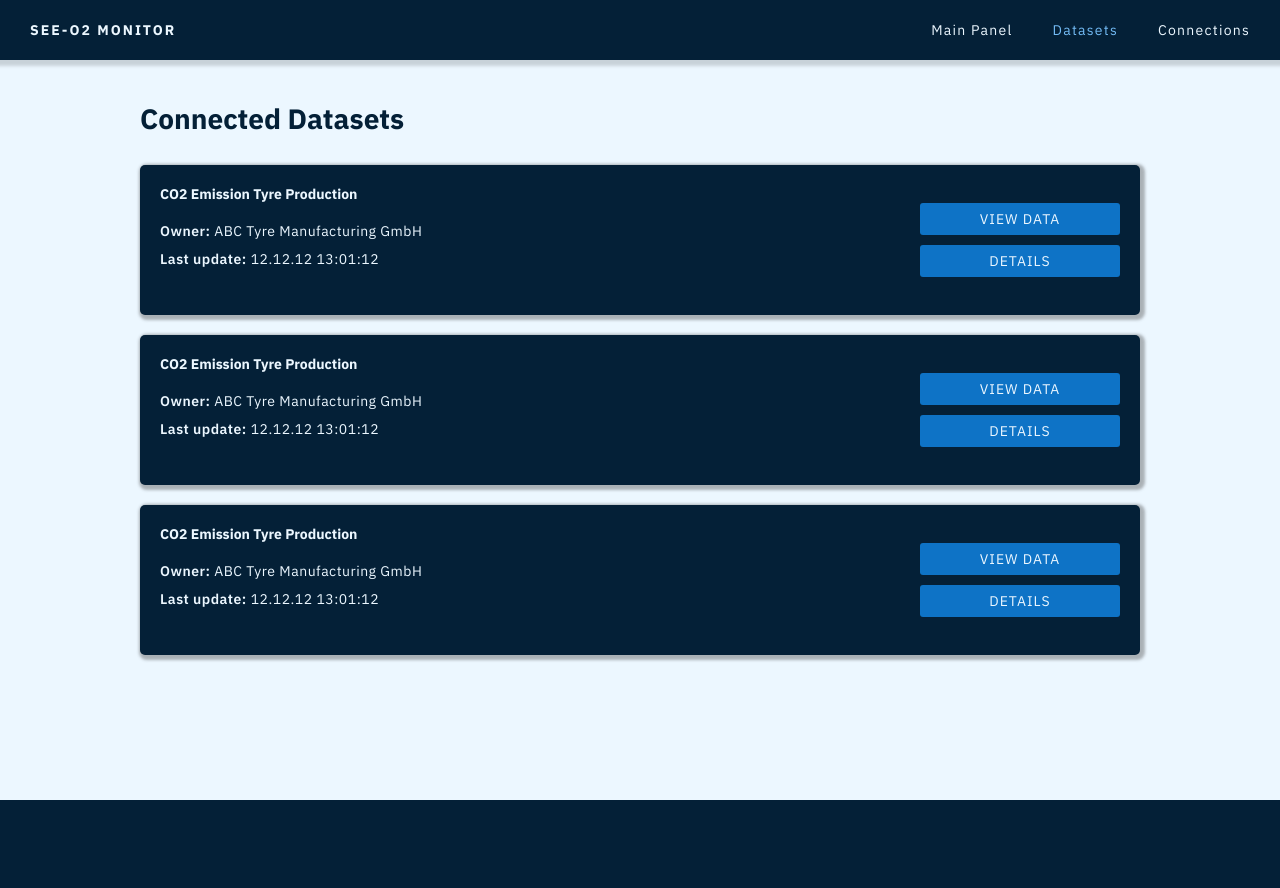
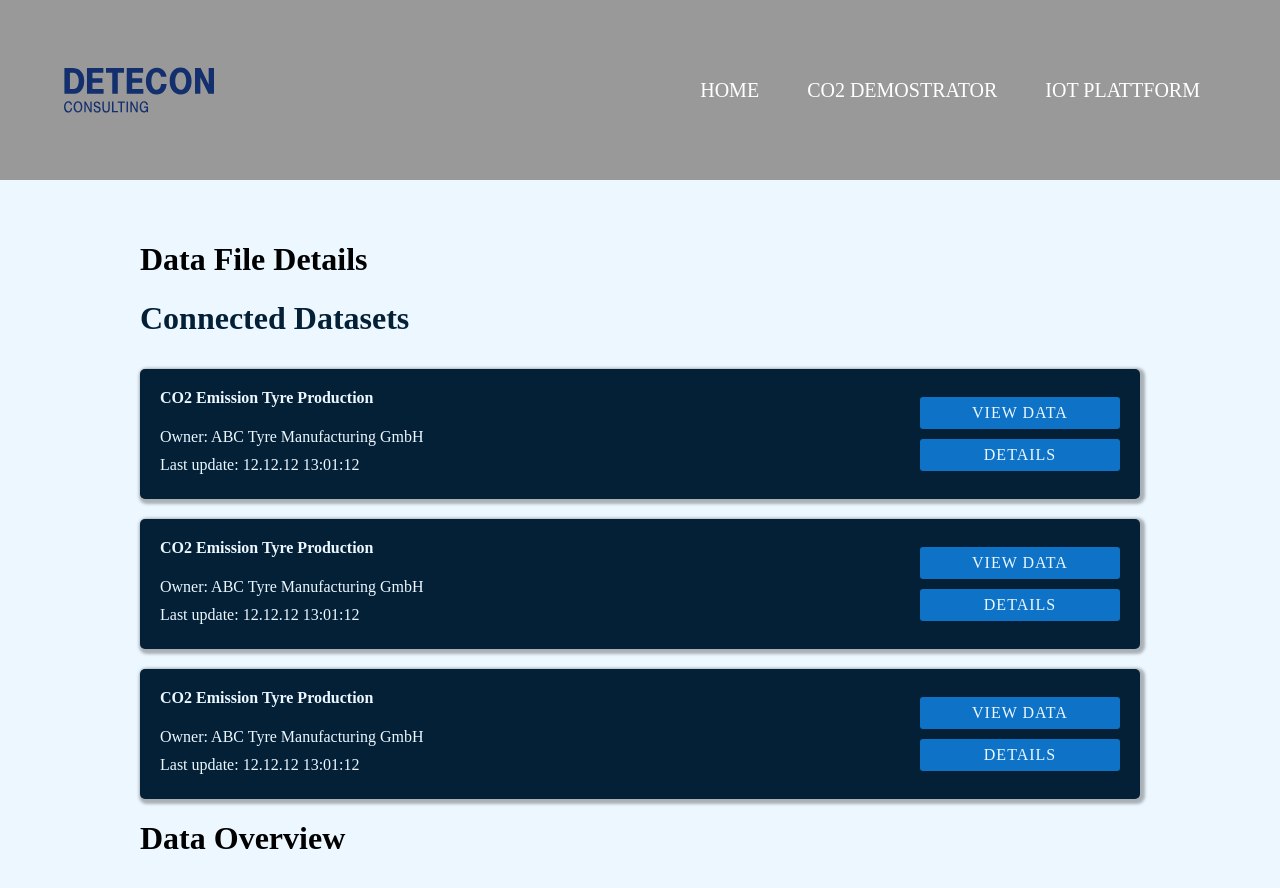
Before and after one commit to FengJiDetecon/CO2-Demonstrator, a Vue app in the folder co2demo/: page /datasets/connected-datasets in a window 1280 px wide. Shown: the top 888 px of the page. Before the commit the page ends 800 px from the top, so only its background shows below. Built offline with nearby package versions, Linux system fonts and the light colour scheme.

Commit message:
integrated main navbar

```diff
--- a/co2demo/index.html
+++ b/co2demo/index.html
@@ -2,9 +2,10 @@
 <html lang="en">
   <head>
     <meta charset="UTF-8" />
-    <link rel="icon" href="/favicon.ico" />
+    <link rel="shoucut icon" href="https://www.detecon.com/favicons/apple-icon-57x57.png">
     <meta name="viewport" content="width=device-width, initial-scale=1.0" />
-    <title>Vite App</title>
+    <title>Data Space Demo</title>
+    <script src="https://kit.fontawesome.com/a076d05399.js" crossorigin="anonymous"></script>
   </head>
   <body>
     <div id="app"></div>
--- a/co2demo/src/components/NavBar.vue
+++ b/co2demo/src/components/NavBar.vue
@@ -1,18 +1,18 @@
 <template>
   <div class="navbar-container">
     <div>
-      <router-link class="logo-router" to="/">
+      <router-link class="logo-router" :to="{name:'co2-my-components'}">
       <h3 class="logo-text">SEE-O2 MONITOR</h3>
       </router-link>
     </div>
     <div class="tabs-desktop">
-      <router-link to="/" class="tab-link">
+      <router-link :to="{name:'my-components'}" class="tab-link">
         <div class="tab">Main Panel</div>
       </router-link>
-      <router-link to="/datasets" class="tab-link">
+      <router-link :to="{name:'datasets'}" class="tab-link">
         <li class="tab">Datasets</li>
       </router-link>
-      <router-link to="/connections" class="tab-link">
+      <router-link :to="{name:'connections'}" class="tab-link">
         <div class="tab">Connections</div>
       </router-link>
     </div>
--- /dev/null
+++ b/co2demo/src/components/mainNavBar.vue
@@ -0,0 +1,215 @@
+<template>
+<header :class="{'scrolled-nav': srolledNav}">
+  <div class="nav-container">
+    <div class="company-lego">
+      <img src="@/assets/Detecon_Logo.svg" alt="Detecon_Lego">
+    </div>
+    <ul class="navigation" v-show="!mobile">
+      <li class="nav-tab">
+        <router-link class="link" to="/">Home</router-link>
+      </li>
+      <li class="nav-tab">
+        <router-link :to="{name:'co2-home'}" class="link">CO2 Demostrator</router-link>
+      </li>
+      <li class="nav-tab">
+        <router-link to="/" class="link">IoT Plattform</router-link>
+      </li>
+    </ul>
+    <div class="icon">
+      <i @click="toggleNavBar" v-show="mobile" class="far fa-bars" :class="{'icon-active': mobileNav}"></i>
+    </div>
+    <transition name="mobile-nav">
+      <ul class="dropdown-navigation" v-show="mobileNav">
+        <li class="nav-tab">
+          <router-link class="link" to="/">Home</router-link>
+        </li>
+        <li class="nav-tab">
+          <router-link :to="{name:'co2-home'}" class="link">CO2 Demostrator</router-link>
+        </li>
+        <li class="nav-tab">
+          <router-link to="/" class="link">IoT Plattform</router-link>
+        </li>
+    </ul>
+    </transition>
+  </div>
+</header>
+</template>
+
+<script>
+export default {
+  name: "main-nav-bar",
+  data() {
+    return {
+      srolledNav: null,
+      mobileNav: null,
+      mobile: true,
+      windowWidth: null,
+    };
+  },
+  methods: {
+    toggleNavBar() {
+      this.mobileNav = !this.mobileNav;
+    },
+    checkWindowWidth() {
+      this.windowWidth = window.innerWidth;
+      if (this.windowWidth <= 850) {
+        this.mobile = true;
+      } else {
+        this.mobile = false;
+        this.mobileNav = false;
+      }
+    },
+    updateScrollPosition() {
+      console.log("updateScrollPosition");
+      if (window.scrollY > 50) {
+        this.srolledNav = true;
+      } else {
+        this.srolledNav = false;
+      }
+    },
+    },
+  created() {
+     this.checkWindowWidth();
+    window.addEventListener("resize", this.checkWindowWidth);
+  },
+  mounted() {
+    window.addEventListener("scroll", this.updateScrollPosition);
+  },
+}
+</script>
+
+<style lang="scss" scoped>
+header {
+  background-color: rgba($color: grey, $alpha: 0.8);
+  z-index: 99;
+  width: 100%;
+  transition: all 0.5s ease all;
+  color: white;
+
+  .nav-container {
+    position: relative;
+    display: flex;
+    flex-direction: row;
+    padding: 15px 0;
+    transition: 0.5s ease all;
+    width: 90%;
+    margin: 0 auto;
+    @media(min-width: 1200px){
+      max-width: 1200px;
+    }
+
+    ul,
+    .link {
+      list-style: none;
+      font-weight: 500;
+      color: white;
+      text-decoration: none;
+    }
+
+    li {
+      text-transform: uppercase;
+      padding: 16px;
+      margin-left: 16px;
+    }
+
+    .link{
+      font-size: 20px;
+      transition: 0.8s ease all;
+      padding-bottom: 4px;
+      border-bottom: 2px solid transparent;
+      &:hover {
+        color: var(--darkblue);
+        border-color:var(--darkblue);
+      }
+    }
+    .navigation {
+      display: flex;
+      align-items: center;
+      flex: 1;
+      justify-content: flex-end;
+    }
+    .company-lego {
+      display: flex;
+      flex-direction: row;
+      align-items: center;
+      justify-content: center;
+      img {
+        width: 150px;
+        height: 150px;
+        transition: 0.5s ease all;
+      }
+    }
+    .icon {
+      display: flex;
+      flex-direction: row;
+      align-items: center;
+      position: absolute;
+      height: 100%;
+      right: 25px;
+      top: 0;
+      scale: 1.5;
+
+      i {
+        font-size: 20px;
+        transition: 0.8s ease all;
+        cursor: pointer;
+      }
+    }
+    .icon-active {
+      transform: rotate(180deg);
+    }
+    .dropdown-navigation {
+      display: flex;
+      flex-direction: column;
+      position: fixed;
+      height: 100%;
+      background-color: var(--lightshadow);
+      width: 100%;
+      max-width: 250px;
+      top: 0;
+      left: 0;
+      margin: 0;
+      animation: slide 0.5s forwards;
+      li {
+        margin-left: 0;
+        .link {
+          color: white;
+
+        }
+      }
+    }
+    .mobile-nav-enter-active,
+    .mobile-nav-leave-active {
+      transition: all 0.8s ease;
+    }
+
+    .mobile-nav-enter-from,
+    .mobile-nav-leave-to {
+      transform: translateX(-100%);
+    }
+    .mobile-nav-enter-to
+    .mobile-nav-leave-from {
+      transform: translateX(0);
+    }
+  }
+}
+.scrolled-nav {
+  background-color: grey;
+  color: white;
+  .nav-container {
+    .company-lego {
+      img {
+        width: 100px;
+        height: 100px;
+        transition: 2s ease all;
+      }
+    }
+  }
+}
+.logo-router {
+  text-decoration: none;
+}
+.tab-link {
+  text-decoration: none;
+}
+</style>
--- a/co2demo/src/main.js
+++ b/co2demo/src/main.js
@@ -1,8 +1,9 @@
 import { createApp } from 'vue'
-import App from './App.vue'
+// import App from './App.vue'
 import router from './router'
+import main from './main.vue'
 
-const app = createApp(App)
+const app = createApp(main)
 
 app.use(router)
 
--- /dev/null
+++ b/co2demo/src/main.vue
@@ -0,0 +1,43 @@
+<template>
+<div class="app" style="height: 100%">
+    <link rel="stylesheet" href="https://fonts.googleapis.com/icon?family=Material+Icons">
+    <MainNavBar class="nav-bar" id="navBar"/>
+    <div id="main-page-content">
+        <router-view />
+    </div>
+</div>
+</template>
+
+<script>
+import MainNavBar from "./components/mainNavBar.vue";
+export default {
+    components: { MainNavBar }
+}
+</script>
+<style lang="scss">
+@import url("https://fonts.googleapis.com/css2?family=IBM+Plex+Sans:ital,wght@0,100;0,200;0,300;0,400;0,500;0,600;0,700;1,100;1,200;1,300;1,400;1,500;1,600;1,700&display=swap");
+:root {
+  --mainblue: #063358;
+  --brightblue: #0E73C6;
+  --darkblue: #063358;
+  --darkbackground: #01070C;
+  --background: #042037;
+  --libackground: #73BBF5;
+  --accent2: #ff6b35;
+  --gray: #384558;
+  --darkgray: #292929;
+  --white: #ecf7ff;
+  --error: #e27373;
+  --lightshadow: #47474765;
+  --screen-size: calc(100vh - 60px);
+  --nav-bar-height: 60px;
+  font-size: 16px;
+}
+* {
+  box-sizing: border-box;
+  color: var(--white);
+}
+body{
+    margin: 0;
+}
+</style>
--- a/co2demo/src/router/index.js
+++ b/co2demo/src/router/index.js
@@ -1,4 +1,5 @@
 import { createRouter, createWebHistory } from 'vue-router'
+import CO2DemoView from '../views/CO2DemoView.vue'
 import HomeView from '../views/HomeView.vue'
 import DatasetsView from '../views/DatasetsView.vue'
 import ConnectionsView from '../views/ConnectionsView.vue'
@@ -13,13 +14,64 @@ const router = createRouter({
   history: createWebHistory(import.meta.env.BASE_URL),
   routes: [
     {
-      path: '/',
-      name: 'home',
-      component: HomeView,
-      redirect: "/mycomponents",
+      path: '/co2-demonstrator',
+      name: 'co2-home',
+      component: CO2DemoView,
       children: [
         {
-          path: "mycomponents",
+          path: "my-components",
+          name: "my-components",
+          component: MyComponents,
+        },
+        {
+          path: "datasets",
+          name: "datasets",
+          component: DatasetsView,
+          children: [
+            {
+              path: "data-details",
+              name: "data-details",
+              component: DataDetails,
+            },
+            {
+              path: "connected-datasets",
+              name: "connected-datasets",
+              component: ConnectedDatasets,
+            },
+            {
+              path: "data-overview",
+              name: "data-overview",
+              component: DataOverview,
+            }
+          ]
+        },
+        {
+          path: "connections",
+          name: "connections",
+          component: ConnectionsView,
+          redirect: {name: "connection-history"},
+          children: [
+            {
+              path: "connection-history",
+              name: "connection-history",
+              component: ConnectionHistory,
+            },
+            {
+              path: "dataspaces-overview",
+              name: "dataspaces-overview",
+              component: DataspacesOverview,
+            }
+          ]
+        },
+      ]
+    },
+    {
+      path: '/co2-demonstrator/home',
+      name: 'co2-my-components',
+      component: HomeView,
+      children: [
+        {
+          path: "/co2-demostrator/mycomponents",
           component: MyComponents,
           name: MyComponents,
         },
@@ -27,7 +79,7 @@ const router = createRouter({
     },
     {
       path: '/datasets',
-      name: 'datasets',
+      name: 'co2-datasets',
       redirect: "/datasets/connected-datasets",
       component: DatasetsView,
       children: [
@@ -49,25 +101,6 @@ const router = createRouter({
 
       ],
     },
-    {
-      path: '/connections',
-      name: 'connections',
-      component: ConnectionsView,
-      redirect: "/connections/connections-history",
-      children: [
-        {
-          path: "connections-history",
-          component: ConnectionHistory,
-          name: ConnectionHistory,
-        },
-        {
-          path: "dataspaces-overview",
-          component: DataspacesOverview,
-          name: DataspacesOverview,
-        },
-
-      ],
-    },
   ]
 })
 
--- a/co2demo/src/App.vue
+++ b/co2demo/src/views/CO2DemoView.vue
@@ -5,20 +5,20 @@
       rel="stylesheet"
     />
     <NavBar class="nav-bar" id="navBar"></NavBar>
-    <router-view v-slot="{Component, route}" id="page-content">
-    <transition :name="route.meta.transition" mode="out-in">
-      <component :is="Component"></component>
-    </transition>
+    <router-view v-slot="{Component, route}" id="co2-page-content">
+      <transition :name="route.meta.transition" mode="out-in">
+        <component :is="Component"></component>
+      </transition>
     </router-view>
   </div>
 </template>
 
 <script>
-import NavBar from "./components/NavBar.vue";
+import NavBar from "../components/NavBar.vue";
 // import Footer from "./components/Footer.vue";
 
 export default {
-  name: "App",
+  name: "co2-app",
   components: {
     NavBar,
     // Footer,
@@ -26,12 +26,11 @@ export default {
 };
 </script>
 
-<style lang="scss">
-@import url('https://fonts.googleapis.com/css2?family=IBM+Plex+Sans:ital,wght@0,100;0,200;0,300;0,400;0,500;0,600;0,700;1,100;1,200;1,300;1,400;1,500;1,600;1,700&display=swap');
-
+<style lang="scss" scoped>
+@import url("https://fonts.googleapis.com/css2?family=IBM+Plex+Sans:ital,wght@0,100;0,200;0,300;0,400;0,500;0,600;0,700;1,100;1,200;1,300;1,400;1,500;1,600;1,700&display=swap");
 :root {
   --mainblue: #063358;
-  --brightblue:#0E73C6;
+  --brightblue: #0E73C6;
   --darkblue: #063358;
   --darkbackground: #01070C;
   --background: #042037;
@@ -41,15 +40,11 @@ export default {
   --darkgray: #292929;
   --white: #ecf7ff;
   --error: #e27373;
-
   --lightshadow: #47474765;
-
   --screen-size: calc(100vh - 60px);
   --nav-bar-height: 60px;
-
   font-size: 16px;
 }
-
 * {
   box-sizing: border-box;
   color: var(--white);
@@ -84,7 +79,7 @@ export default {
 body,
 html {
   margin: 0;
-  height: 100vh;
+  height: 50%;
   width: 100%;
 }
 
@@ -93,7 +88,7 @@ body {
 }
 
 h1 {
-  font-size: 6.5rem;
+  font-size: 3.5rem;
   font-weight: lighter;
   letter-spacing: -1.5px;
 }
@@ -247,5 +242,13 @@ textarea {
 
 }
 
+.vue-enter-active,
+.vue-leave-active {
+  transition:opacity 1.5s;
+}
 
+.vue-enter-from,
+.vue-leave-to {
+  opacity: 0;
+}
 </style>
--- a/co2demo/src/views/ConnectionsView.vue
+++ b/co2demo/src/views/ConnectionsView.vue
@@ -4,11 +4,11 @@
       <h3 class="page-title">Data Spaces and Connections History</h3>
 
       <div class="window-links">
-        <router-link class="link" to="connections-history">
+        <router-link class="link" :to="{name:'connection-history'}">
           <div class="link-button">Connections History</div>
         </router-link>
 
-        <router-link class="link" to="dataspaces-overview">
+        <router-link class="link" :to="{name:'dataspaces-overview'}">
           <div class="link-button">Dataspaces Overview</div>
         </router-link>
       </div>
--- a/co2demo/src/views/DatasetsView.vue
+++ b/co2demo/src/views/DatasetsView.vue
@@ -1,18 +1,43 @@
 <template>
   <div class="page-wrapper">
     <div class="content-container">
-
-      <router-view v-slot="{ Component, route }" id="page-content">
-          <transition :name="route.meta.transition" mode="out-in">
-            <component :is="Component"></component>
-          </transition>
-        </router-view>
-
+        <DataDetails />
+        <ConnectedDatasets/>
+        <DataOverview/>
     </div>
         <div class="spacer-bottom"></div>
   </div>
 </template>
+<script>
+import DataDetails from '../components/DatasetsViewUI/DataDetails.vue';
+import ConnectedDatasets from '../components/DatasetsViewUI/ConnectedDatasets.vue';
+import DataOverview from '../components/DatasetsViewUI/DataOverview.vue';
 
+export default {
+  data() {
+    return {
+      //
+    };
+  },
+  components: {
+    DataDetails,
+    ConnectedDatasets,
+    DataOverview,
+  },
+  methods: {
+    //
+  },
+  computed: {
+    //
+  },
+  mounted() {
+    //
+  },
+  beforeDestroy() {
+    //
+  },
+};
+</script>
 <style scoped>
 .page-wrapper {
   background: var(--white);
```
Also changed, not shown: co2demo/src/assets/Detecon_Logo.svg (added), 1 other file (tests, documents, lock files or other folders).
